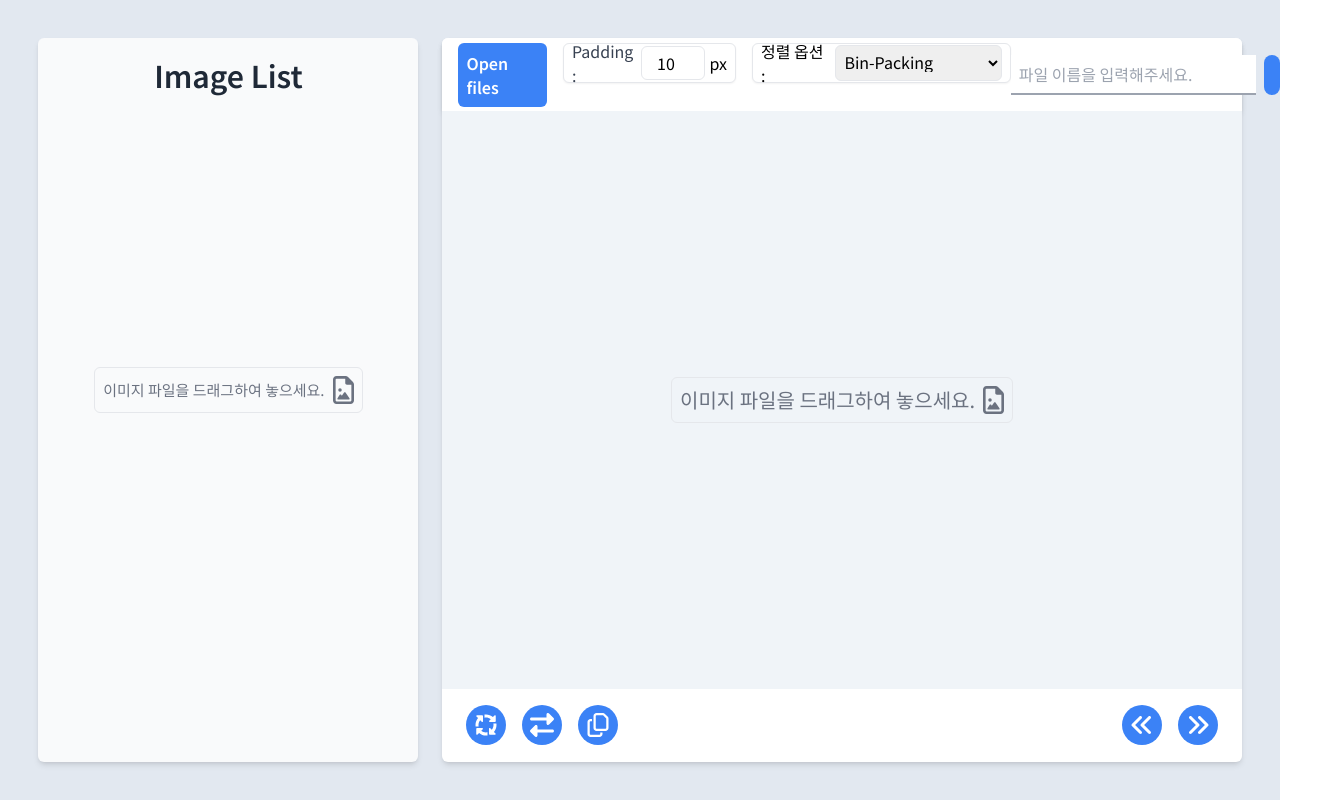
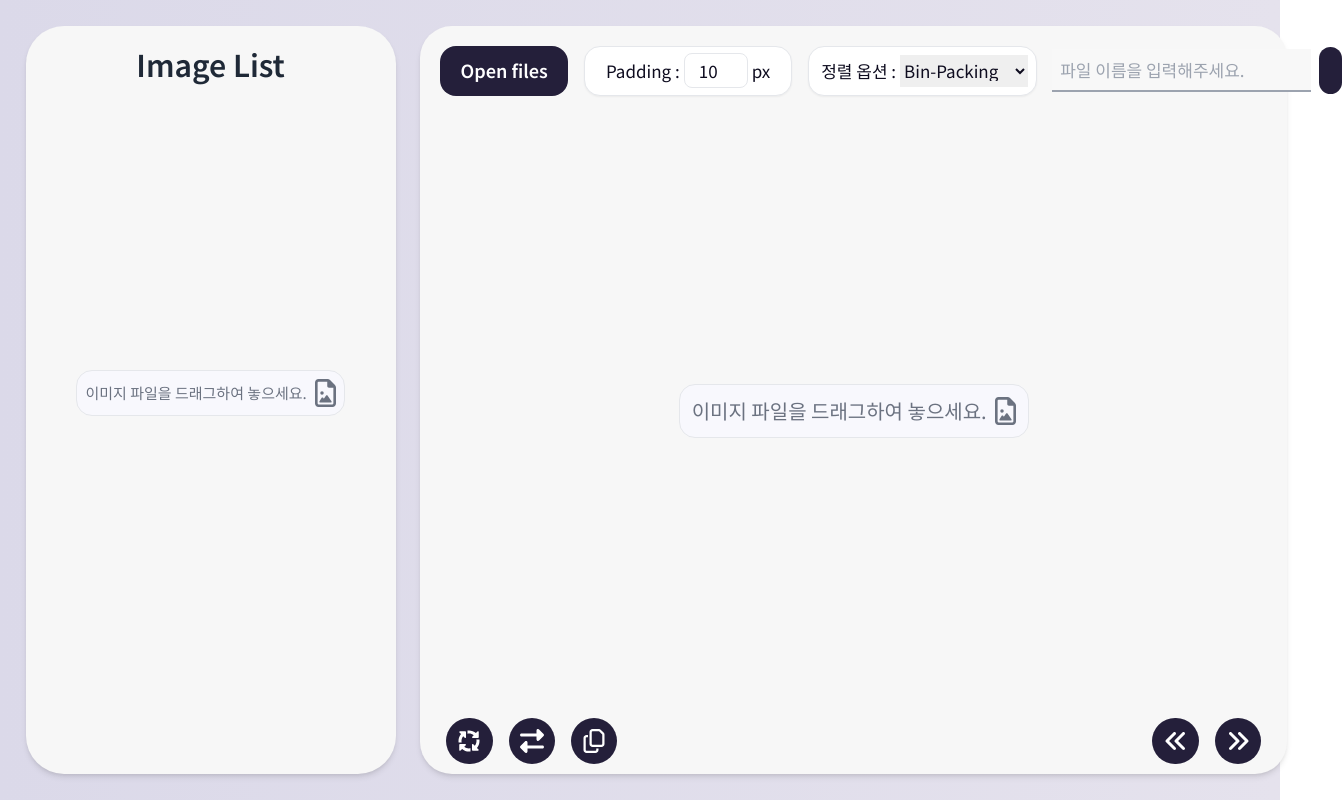
Before and after one commit to seungmin2222/spwriter-client, a React (Vite) app: page / in a window 1280 px wide. Shown: the whole page, 1342 px wide, since content can reach past the window. Built offline with nearby package versions, Linux system fonts and the light colour scheme.

Commit message:
💄 Design: 전체적인 색상, border등 디자인 교체

```diff
--- a/src/components/App.jsx
+++ b/src/components/App.jsx
@@ -5,7 +5,7 @@ import SpriteMain from './SpriteMain';
 function App() {
   return (
     <div
-      className="flex justify-between w-screen h-screen bg-slate-200 p-[3%]"
+      className="flex justify-between w-screen h-screen bg-gradient-to-r from-[#dbd9e9] to-[#e5e2ed] p-[2%]"
       data-testid="app"
     >
       <ImageList />
--- a/src/components/Footer.jsx
+++ b/src/components/Footer.jsx
@@ -26,7 +26,7 @@ function Footer() {
   const alignElement = useFileStore(state => state.alignElement);
 
   const buttonStyle =
-    'p-2 rounded-full bg-blue-500 hover:bg-blue-700 text-white font-bold font-bold transition-colors duration-300';
+    'p-[0.7rem] rounded-full bg-[#241f3a] hover:bg-[#565465] text-white hover:text-black font-bold font-bold transition-background duration-300';
 
   const handleActionIfNoSelection = action => {
     if (selectedFiles.size === 0) {
@@ -81,7 +81,7 @@ function Footer() {
 
   return (
     <footer
-      className="flex justify-between items-center w-full h-[10%] p-[3%] select-none"
+      className="flex justify-between items-center w-full h-[9%] p-[3%] rounded-[2rem] select-none"
       data-testid="footer"
     >
       <div className="flex space-x-4">
--- a/src/components/ImageList.jsx
+++ b/src/components/ImageList.jsx
@@ -267,20 +267,20 @@ function ImageList() {
       <article
         key={index}
         onClick={() => handleImageListClick(image)}
-        className={`flex w-full h-[70px] bg-[#f0f4f8] rounded-md transition-colors duration-300 shadow-sm border transition-border duration-250 ${
-          !isButtonHovered ? 'hover:bg-[#e2e8f0]' : ''
-        } ${isSelected ? 'border border-[#1f77b4]' : ''} ${
+        className={`flex w-full h-[70px] bg-[#f8f8f8] rounded-[1rem] transition-colors duration-300 shadow-sm border transition-border duration-250 ${
+          !isButtonHovered ? 'hover:bg-[#e9eaf1]' : ''
+        } ${isSelected ? 'border border-[#23212f]' : ''} ${
           isDeleting ? 'animate-fadeOut' : 'animate-fadeIn'
         }`}
       >
-        <div className="flex w-[20%] items-center justify-center">
+        <div className="flex w-[19%] items-center justify-center">
           <img
             src={image.img.src}
             alt={`Thumbnail ${index}`}
-            className="max-h-[60px] p-[5px] border shadow-sm rounded-md"
+            className="max-h-[50px] p-[5px] border shadow-sm rounded-lg"
           />
         </div>
-        <div className="flex items-center w-[71%] h-full pl-[5px] text-[12px] leading-[24px] text-[#374151] overflow-hidden">
+        <div className="flex items-center w-[72%] h-full pl-[5px] text-[12px] leading-[24px] text-[#374151] overflow-hidden">
           <pre className="text-[10px] leading-tight">
             {generateCSS(image, index)}
           </pre>
@@ -299,7 +299,7 @@ function ImageList() {
           aria-label="cross"
         >
           <svg
-            className="h-6 w-6 bg-[#3b82f6] transition-colors duration-300 group-hover:fill-current group-hover:text-white group-hover:bg-[#c53030] rounded-full"
+            className="h-6 w-6 bg-[#241f3a] transition-colors duration-300 group-hover:bg-[#c53030] rounded-full"
             xmlns="http://www.w3.org/2000/svg"
             viewBox="0 0 24 24"
             fill="#ffffff"
@@ -313,45 +313,45 @@ function ImageList() {
 
   return (
     <aside
-      className="flex flex-col w-[28%] h-full min-w-[380px] mr-[2%] text-gray-700 bg-[#f9fafb] rounded-md shadow-md"
+      className="flex flex-col w-[26%] h-full min-w-[370px] mr-[2%] text-gray-700 bg-[#f7f7f7] rounded-[2.375rem] shadow-md"
       data-testid="image-list"
       onDrop={handleDrop}
       onDragOver={handleDragOver}
     >
-      <header className="flex w-full h-[10%] justify-center items-center text-3xl font-semibold text-[#1f2937] select-none">
+      <header className="flex justify-center items-center w-auto h-[5%] m-5  text-3xl font-semibold text-[#1f2937] select-none">
         Image List
       </header>
       {coordinates.length > 0 && (
-        <div className="flex w-full h-[5%] items-center mb-3 px-[20px] border-[#e2e8f0] bg-[#f9fafb] transition-opacity duration-500 animate-fadeIn select-none">
+        <div className="flex w-full h-[5%] items-center mb-3 px-[20px] border-[#e2e8f0] transition-opacity duration-500 animate-fadeIn select-none">
           <div className="flex w-full justify-between">
             <div>
               <button
-                className="p-1 border mr-2 rounded-md shadow-sm hover:text-[white] hover:bg-[#3b82f6] transition-colors"
+                className="p-1 border mr-2 rounded-md shadow-sm hover:text-[white] hover:bg-[#25203b] transition-colors"
                 onClick={handleSelectAll}
               >
                 전체 선택
               </button>
               <button
-                className="p-1 border mr-2 rounded-md shadow-sm hover:bg-[#cbd5e1] transition-colors duration-300"
+                className="p-1 border mr-2 rounded-md shadow-sm hover:bg-[#c9c7d2] transition-colors duration-300"
                 onClick={handleDeselectAll}
               >
                 전체 해제
               </button>
               <button
-                className="p-1 border mr-2 rounded-md shadow-sm hover:text-[white] hover:bg-[#3b82f6] transition-colors duration-300"
+                className="p-1 border mr-2 rounded-md shadow-sm hover:text-[white] hover:bg-[#25203b] transition-colors duration-300"
                 onClick={copySelectedCoordinates}
               >
                 선택좌표 복사
               </button>
               <button
-                className="p-1 border mr-2 rounded-md shadow-sm hover:text-[white] hover:bg-[#3b82f6] transition-colors duration-300"
+                className="p-1 border mr-2 rounded-md shadow-sm hover:text-[white] hover:bg-[#25203b] transition-colors duration-300"
                 onClick={handleResizeImages}
               >
                 크기 조정
               </button>
             </div>
             <button
-              className="p-1 border rounded-md shadow-sm hover:text-[white] hover:bg-[#e53e3e] transition-colors duration-300"
+              className="p-1 border rounded-md shadow-sm hover:text-[white] hover:bg-[#c53030] transition-colors duration-300"
               onClick={handleOpenModal}
             >
               선택삭제
@@ -367,8 +367,8 @@ function ImageList() {
         {coordinates.length > 0 ? (
           coordinates.map((image, index) => renderImageList(image, index))
         ) : (
-          <div className="flex w-full justify-center border-[#e2e8f0] bg-[#f9fafb] transition-opacity duration-500">
-            <span className="flex items-center text-[#6b7280] text-[15px] border rounded-md p-2 animate-fadeIn select-none">
+          <div className="flex w-full justify-center border-[#e2e8f0] transition-opacity duration-500">
+            <span className="flex items-center bg-[#f8f8fd] text-[#6b7280] text-[15px] border rounded-[1rem] p-2 animate-fadeIn select-none">
               이미지 파일을 드래그하여 놓으세요.
               <img src={fileImageIcon} alt="파일 아이콘" className="h-7 ml-2" />
             </span>
--- a/src/components/Modal.jsx
+++ b/src/components/Modal.jsx
@@ -43,13 +43,13 @@ function Modal({ showModal, handleClose, handleConfirm, message }) {
         <div className="items-center px-4 py-3">
           <button
             onClick={handleConfirm}
-            className="px-4 py-2 bg-blue-500 text-white text-base font-medium rounded-md w-full shadow-sm hover:bg-blue-700 focus:outline-none focus:ring-2 focus:ring-blue-300 duration-300"
+            className="px-4 py-2 bg-[#241f3a] text-white text-base font-medium rounded-md w-full shadow-sm hover:bg-[#565465] focus:outline-none focus:ring-2 focus:ring-blue-300 duration-300"
           >
             확인
           </button>
           <button
             onClick={handleClose}
-            className="mt-3 px-4 py-2 bg-gray-100 text-gray-700 text-base font-medium rounded-md w-full shadow-sm hover:bg-gray-200 focus:outline-none focus:ring-2 focus:ring-gray-300 duration-300"
+            className="mt-3 px-4 py-2 bg-[#f0f0f2] text-gray-700 text-base font-medium rounded-md w-full shadow-sm hover:bg-[#c9c7d2] focus:outline-none focus:ring-2 focus:ring-gray-300 duration-300"
           >
             취소
           </button>
--- a/src/components/Navbar.jsx
+++ b/src/components/Navbar.jsx
@@ -95,11 +95,11 @@ function Navbar() {
 
   return (
     <nav
-      className="flex w-full h-[10%] min-h-[50px] px-[1rem] py-[10px] bg-white rounded-t-md items-center justify-between shadow-md select-none"
+      className="flex justify-between w-auto h-[5%] min-h-[50px] m-5 text-[17px] font-medium rounded-t-[2.375rem] select-none"
       data-testid="navbar"
     >
-      <div className="flex gap-4">
-        <div className="relative inline-block bg-blue-500 hover:bg-blue-700 transition-colors duration-300 rounded-md">
+      <div className="flex h-[100%] gap-4">
+        <div className="relative inline-block bg-[#241f3a] hover:bg-[#565465] duration-300 rounded-[1rem]">
           <input
             type="file"
             id="fileInput"
@@ -118,34 +118,37 @@ function Navbar() {
           />
           <label
             htmlFor="fileInput"
-            className="p-2 w-full h-full text-white font-semibold cursor-pointer flex items-center justify-center"
+            className="flex items-center justify-center text-[18px] w-[8rem] h-full px-3 text-white font-semibold cursor-pointer"
           >
             Open files
           </label>
         </div>
-        <div className="flex items-center space-x-2 h-[40px] p-2 border rounded-md shadow-sm bg-[#ffffff]">
-          <label htmlFor="paddingInput" className="text-[#374151]">
-            Padding :
-          </label>
+        <div className="flex justify-center items-center w-[13rem] h-full space-x-1 border rounded-[1rem] shadow-sm bg-[#ffffff]">
+          <label htmlFor="paddingInput">Padding :</label>
           <div className="flex items-center space-x-1">
             <input
               type="number"
               id="paddingInput"
               value={paddingValue}
               onChange={handlePaddingChange}
-              className="w-16 p-1 border rounded-md text-center"
+              className="w-16 p-1 border rounded-[0.5rem] text-center"
               min="1"
             />
             <span>px</span>
           </div>
         </div>
-        <div className="flex items-center space-x-2 h-[40px] p-2 border rounded-md shadow-sm bg-[#ffffff]">
-          <label htmlFor="align-elements">정렬 옵션 :</label>
+        <div className="flex h-full justify-center p-2 border rounded-[1rem] shadow-sm bg-[#ffffff]">
+          <label
+            htmlFor="align-elements"
+            className="flex h-full p-1 items-center"
+          >
+            정렬 옵션 :
+          </label>
           <select
             id="align-elements"
             value={alignElement}
             onChange={e => setAlignElement(e.target.value)}
-            className="w-44 p-1 border rounded-md"
+            className="w-32"
           >
             <option value="bin-packing">Bin-Packing</option>
             <option value="left-right">Left-Right</option>
@@ -153,18 +156,18 @@ function Navbar() {
           </select>
         </div>
       </div>
-      <div className="flex gap-4 w-[28%]">
-        <div className="flex items-center space-x-2 h-[40px] w-full">
+      <div className="flex w-[26%]">
+        <div className="flex items-center space-x-2 h-auto w-full">
           <input
             type="text"
-            className="flex-grow focus:outline-none h-full p-2 border-b-2 border-gray-400 focus-within:border-gray-600"
+            className="flex-grow h-auto p-2 bg-[#f8f8f8] border-b-2 border-gray-400 focus-within:border-[#241f3a] focus:outline-none"
             placeholder="파일 이름을 입력해주세요."
             value={fileName}
             onChange={e => setFileName(e.target.value)}
           />
           <button
             onClick={handleDownload}
-            className="p-2 rounded-full bg-blue-500 hover:bg-blue-700 text-white transition-colors duration-300"
+            className="p-[0.7rem] rounded-full bg-[#241f3a] hover:bg-[#565465] text-white transition-colors duration-300"
           >
             <img src={downloadIcon} alt="Download Icon" className="h-6 w-6" />
           </button>
--- a/src/components/SpriteEditor.jsx
+++ b/src/components/SpriteEditor.jsx
@@ -98,7 +98,7 @@ function SpriteEditor() {
         return;
       }
 
-      ctx.strokeStyle = '#1d4ed8';
+      ctx.strokeStyle = 'black';
       ctx.lineWidth = 1;
       ctx.strokeRect(xOffset, yOffset, coord.width, coord.height);
 
@@ -109,7 +109,7 @@ function SpriteEditor() {
 
       ctx.beginPath();
       ctx.arc(circleX, circleY, circleRadius, 0, 2 * Math.PI);
-      ctx.fillStyle = '#1d4ed8';
+      ctx.fillStyle = '#2b67d1';
       ctx.fill();
 
       coord.circle = { x: circleX, y: circleY, radius: circleRadius };
@@ -294,10 +294,10 @@ function SpriteEditor() {
     const width = Math.abs(dragEnd.x - dragStart.x);
     const height = Math.abs(dragEnd.y - dragStart.y);
 
-    ctx.fillStyle = 'rgba(135, 206, 250, 0.3)';
+    ctx.fillStyle = 'rgba(35, 33, 47, 0.3)';
     ctx.fillRect(left, top, width, height);
 
-    ctx.strokeStyle = 'rgb(30, 144, 255)';
+    ctx.strokeStyle = '#23212f';
     ctx.lineWidth = 2;
     ctx.strokeRect(left, top, width, height);
   };
@@ -416,6 +416,8 @@ function SpriteEditor() {
     if (coordinates.length !== 1) return;
     setIsExtracting(true);
 
+    addHistory(coordinates);
+
     const image = coordinates[0].img;
     const canvas = document.createElement('canvas');
     const ctx = canvas.getContext('2d');
@@ -472,7 +474,7 @@ function SpriteEditor() {
 
   return (
     <div
-      className="relative w-full h-[80%] overflow-auto bg-[#f0f4f8] sprite-editor"
+      className="relative w-full h-[84%] overflow-auto sprite-editor"
       data-testid="sprite-editor"
       onDrop={handleDrop}
       onDragOver={handleDragOverFiles}
@@ -484,7 +486,7 @@ function SpriteEditor() {
     >
       {coordinates.length === 0 ? (
         <div className="flex items-center justify-center h-full">
-          <span className="flex text-[#6b7280] text-xl border rounded-md p-2 animate-fadeIn select-none">
+          <span className="flex bg-[#f8f8fd] text-[#6b7280] text-xl border rounded-[1rem] p-3 animate-fadeIn select-none">
             이미지 파일을 드래그하여 놓으세요.
             <img src={fileImageIcon} alt="파일 아이콘" className="h-7 ml-2" />
           </span>
@@ -500,7 +502,7 @@ function SpriteEditor() {
             <button
               onClick={extractSpritesFromSheet}
               disabled={isExtracting}
-              className={`absolute top-4 right-4 bg-blue-500 hover:bg-blue-700 text-white font-bold py-2 px-4 rounded ${
+              className={`absolute top-4 right-4 bg-[#241f3a] hover:bg-[#565465] text-white font-bold py-2 px-4 rounded-[1rem] animate-fadeIn duration-300 ${
                 isExtracting ? 'opacity-50 cursor-not-allowed' : ''
               }`}
             >
--- a/src/components/SpriteMain.jsx
+++ b/src/components/SpriteMain.jsx
@@ -6,7 +6,7 @@ import Footer from './Footer';
 function SpriteMain() {
   return (
     <main
-      className="flex flex-col w-[70%] w-min-[955px] h-full bg-[#ffffff] rounded-md shadow-md"
+      className="flex flex-col w-[72%] w-min-[955px] h-full bg-[#f7f7f7] rounded-[2rem] shadow-md"
       data-testid="sprite-main"
     >
       <Navbar />
--- a/src/components/Toast.jsx
+++ b/src/components/Toast.jsx
@@ -22,7 +22,7 @@ function Toast({ id, message, onClose }) {
   return (
     <div
       data-testid="toast"
-      className={`fixed top-4 left-1/2 transform -translate-x-1/2 bg-blue-500 font-bold text-white px-4 py-2 rounded shadow-lg transition-opacity duration-300 ${
+      className={`fixed top-4 left-1/2 transform -translate-x-1/2 bg-[#241f3a] font-bold text-white px-4 py-2 rounded-[1rem] shadow-lg transition-opacity duration-300 ${
         visible ? 'opacity-100' : 'opacity-0'
       }`}
     >
--- a/src/index.css
+++ b/src/index.css
@@ -10,6 +10,7 @@
   font-style: normal;
   -webkit-font-smoothing: antialiased;
   -moz-osx-font-smoothing: grayscale;
+  color: #0e0c1f;
 }
 
 code {
--- a/tailwind.config.js
+++ b/tailwind.config.js
@@ -32,6 +32,10 @@ export default {
         fadeIn: 'fadeIn 0.5s ease-out',
         fadeOut: 'fadeOut 0.5s ease-in',
       },
+      colors: {
+        'custom-purple': '#2d2d2e',
+        'custom-light-purple': '#ecebe8',
+      },
     },
   },
   plugins: [],
```
Also changed, not shown: src/components/ResizeModal.jsx (+10 -10 lines), src/assets/images/cross.svg.
